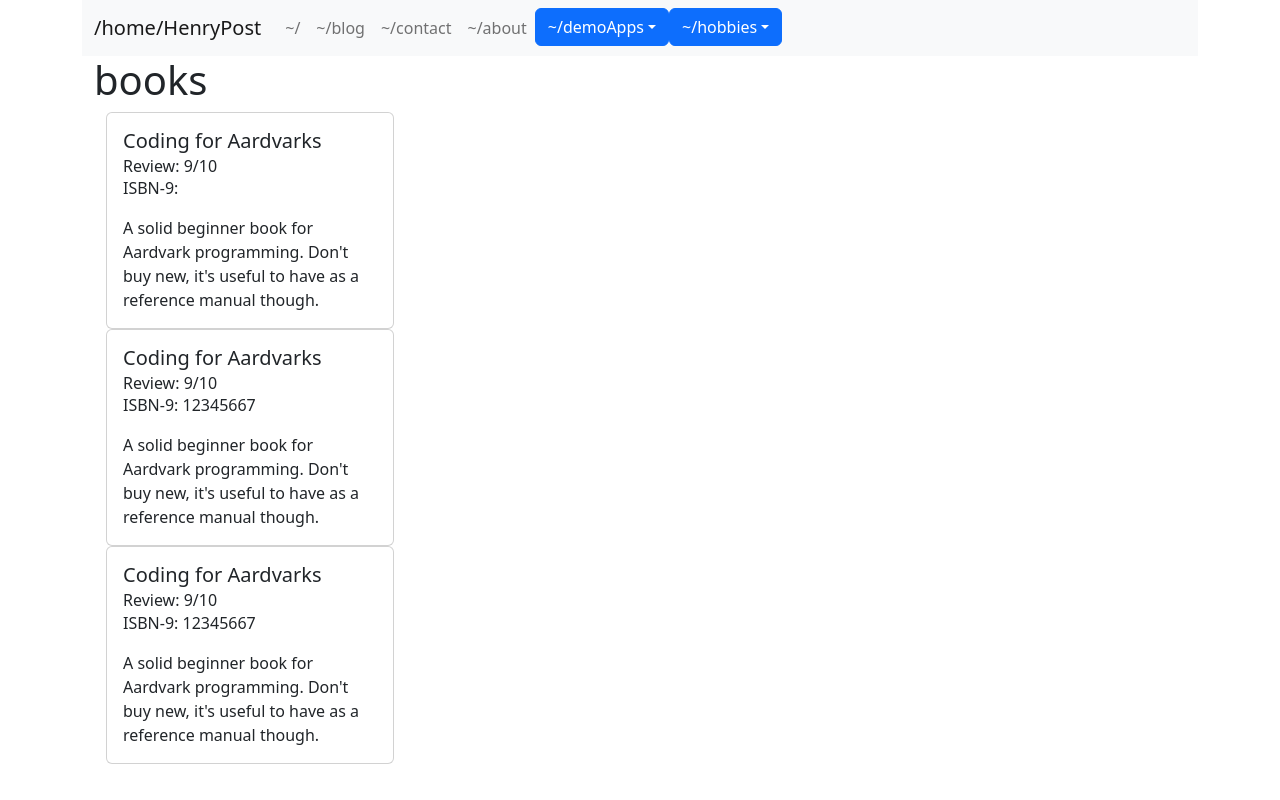
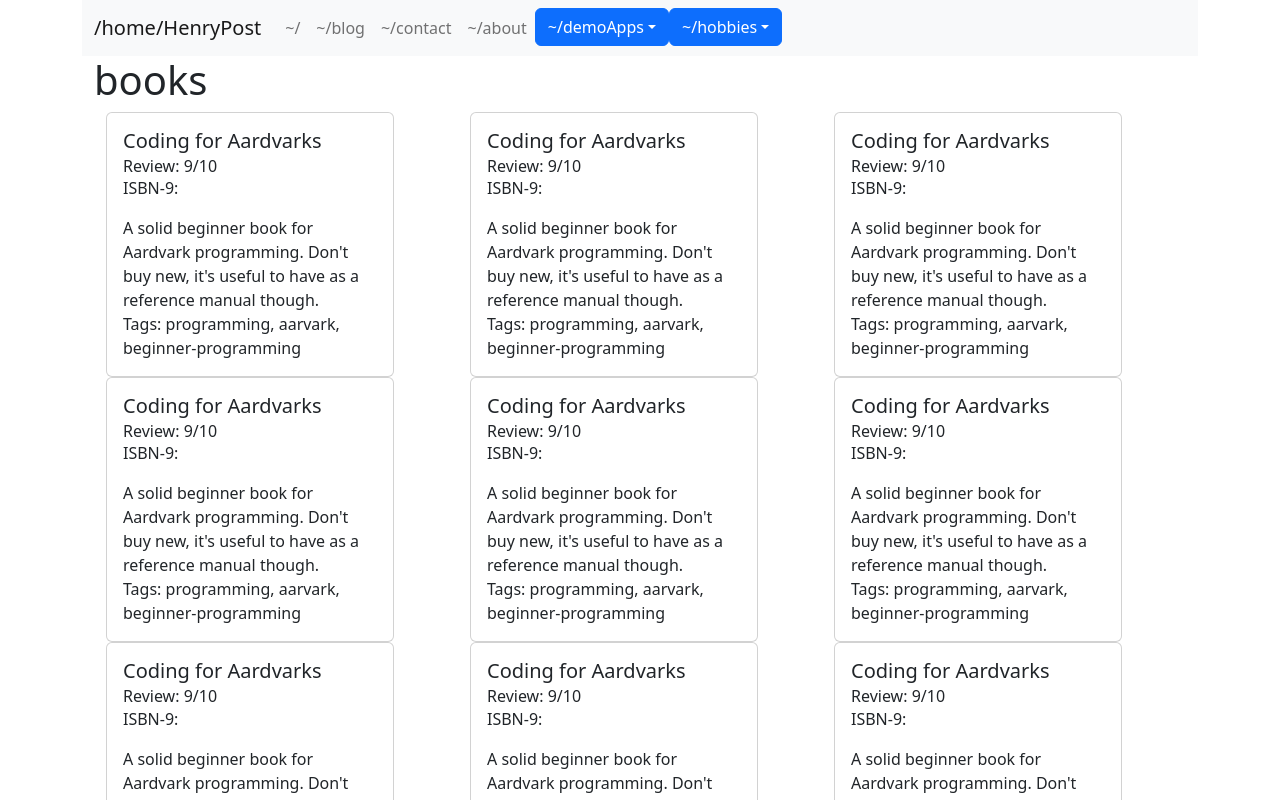
Before and after one commit to meltingscales/henrypost.net, a React (Create React App) app: page /hobbies/books in a window 1280 px wide. Shown: the top 800 px of the page. Built offline with nearby package versions, Linux system fonts and the light colour scheme.

Commit message:
use Row and Col

```diff
--- a/src/pages/hobbies/Books.tsx
+++ b/src/pages/hobbies/Books.tsx
@@ -1,36 +1,33 @@
 // eslint-disable-next-line @typescript-eslint/no-unused-vars
-import {Card, Container} from "react-bootstrap";
+import {Card, Col, Container, Row} from "react-bootstrap";
 
-const bookData = [
+let bookData: any[] = [];
+
+for (let i = 0; i < 10; i++) {
+    bookData.push(
         {
             title: "Coding for Aardvarks",
             isbn9: null,
             review: "9/10",
             thoughts: "A solid beginner book for Aardvark programming. Don't buy new, it's useful to have as a reference manual though.",
             tags: ['programming', 'aarvark', 'beginner-programming']
-    },
-    {
-        title: "Coding for Aardvarks",
-        isbn9: '12345667',
-        review: "9/10",
-        thoughts: "A solid beginner book for Aardvark programming. Don't buy new, it's useful to have as a reference manual though.",
-        tags: ['programming', 'aarvark', 'beginner-programming']
-    },
-    {
-        title: "Coding for Aardvarks",
-        isbn9: '12345667',
-        review: "9/10",
-        thoughts: "A solid beginner book for Aardvark programming. Don't buy new, it's useful to have as a reference manual though.",
-        tags: ['programming', 'aarvark', 'beginner-programming']
         }
-]
+    )
+}
 
-const BookLibrary = (props: { books: Array<any> }) => {
+
+const BookReviewLibrary = (props: { books: Array<any> }) => {
     return <>
         <Container>
+            <Row>
                 {props.books.map((book) => {
-                return <BookReview {...book}/>
+                    return <>
+                        <Col>
+                            <BookReview {...book}/>
+                        </Col>
+                    </>
                 })}
+            </Row>
         </Container>
     </>
 }
@@ -43,6 +40,7 @@ const BookReview = (props: any) => {
                 <Card.Subtitle>Review: {props.review}</Card.Subtitle>
                 <p>ISBN-9: {props.isbn9}</p>
                 <aside>{props.thoughts}</aside>
+                <aside>Tags: {(props.tags.join(', '))}</aside>
             </Card.Body>
         </Card>
     </>
@@ -52,7 +50,7 @@ const Books = () => {
 
     return <>
         <h1>books</h1>
-        <BookLibrary books={bookData}/>
+        <BookReviewLibrary books={bookData}/>
     </>;
 }
 
```
Also changed, not shown: 1 other file (tests, documents, lock files or other folders). Lines whose indentation alone changed are shown as unchanged.
